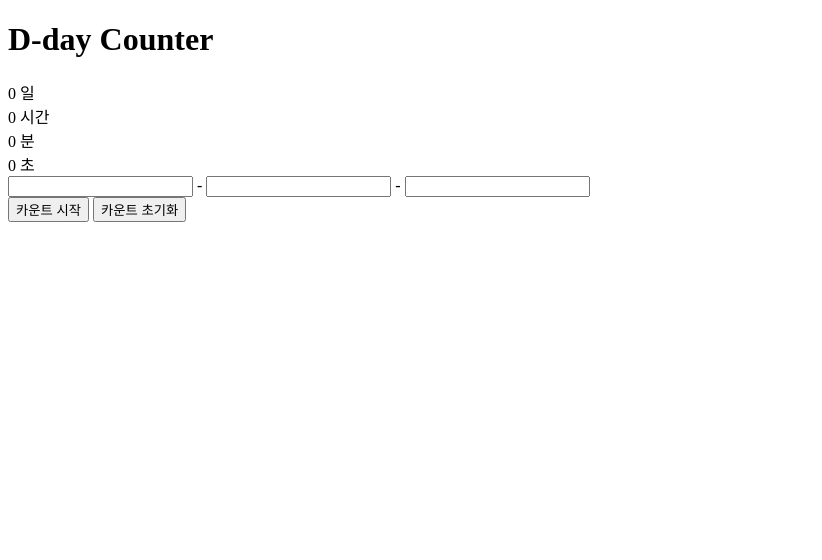
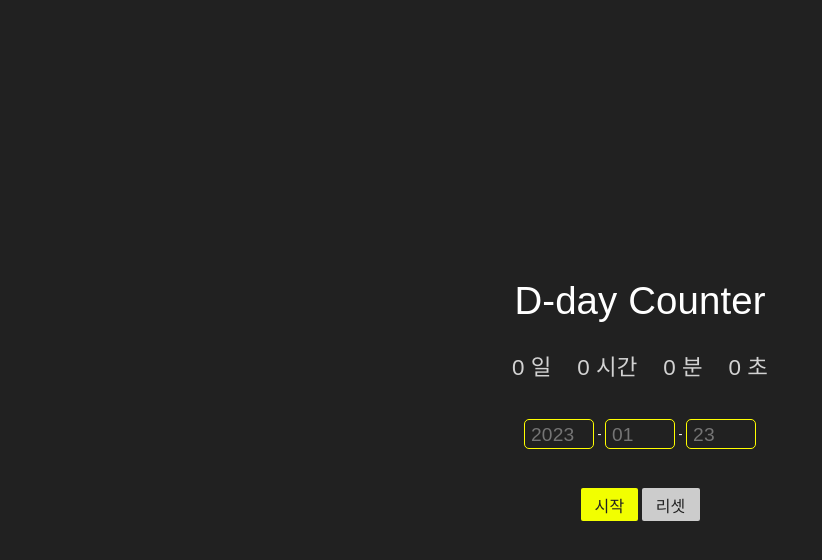
Before and after one commit to inusneo/D-Day, a plain HTML site: page index.html in a window 1280 px wide. Shown: the whole page, without its empty margins (0-822 px from the left). Drawn offline with Linux system fonts and the light colour scheme.

Commit message:
[edit] html, css

```diff
--- a/index.html
+++ b/index.html
@@ -5,10 +5,12 @@
   <meta http-equiv="X-UA-Compatible" content="IE=edge">
   <meta name="viewport" content="width=device-width, initial-scale=1.0">
   <title>D-day Counter</title>
+  <link rel="stylesheet" href="./main.css">
+  <script src="./script.js" defer></script>
 </head>
 <body>
-  <main>
-    <h1>D-day Counter</h1>
+  <main class="wrap">
+    <h1 class="title">D-day Counter</h1>
     <div class="container">
       <div class="box_day">
         <span id="days">0</span>
@@ -27,14 +29,14 @@
         <span>초</span>
       </div>
     </div>
-    <div id="boxInput">
-      <input type="number" size="5" maxlength="4" id="inputYear" class="input_year" title="카운트 할 연도 입력" required /> -
-      <input type="number" size="5" maxlength="2" id="inputMonth" class="input_month" title="카운트 할 월 입력" required /> -
-      <input type="number" size="5" maxlength="2" id="inputDate" class="input_Date" title="카운트 할 일 입력" required />
+    <div id="boxInput" class="box_input">
+      <input type="text" size="5" maxlength="4" id="inputYear" class="input_year" title="카운트 할 연도 입력" placeholder="2023" required />&nbsp;-&nbsp;
+      <input type="text" size="5" maxlength="2" id="inputMonth" class="input_month" title="카운트 할 월 입력" placeholder="01" required />&nbsp;-&nbsp;
+      <input type="text" size="5" maxlength="2" id="inputDate" class="input_Date" title="카운트 할 일 입력" placeholder="23" required />
     </div>
     <div class="box_btn">
-      <button type="button" id="btnCount" class="btn">카운트 시작</button>
-      <button type="button" id="btnReset" class="btn">카운트 초기화</button>
+      <button type="button" id="btnCount" class="btn btn_start">시작</button>
+      <button type="button" id="btnReset" class="btn btn_reset">리셋</button>
     </div>
   </main>
 </body>
--- a/main.css
+++ b/main.css
@@ -3,7 +3,7 @@
 /* reset */
 html,body{width:100%;height:100%}
 body,p,h1,h2,h3,h4,h5,h6,ul,ol,li,dl,dt,dd,table,th,td,form,fieldset,legend,input,textarea,button,select{margin:0;padding:0}
-body,input,textarea,select,button,table{font-family:'Pretendard', sans-serif;font-size:12px;font-weight:100;color:#fff;letter-spacing:0.01em}
+body,input,textarea,select,button,table{box-sizing:border-box;font-family:'Pretendard', sans-serif;font-size:12px;font-weight:100;color:#fff;letter-spacing:0.01em}
 body,h1,h2,h3,h4,h5,h6,th{font-weight:400}
 body{position:relative;background:#000;color:#fff;-webkit-text-size-adjust:none}
 img,fieldset{border:0}
@@ -18,3 +18,59 @@ button::-moz-focus-inner{padding:0;border:0}
 select{width:100%;height:100%;border:0;background:transparent;-webkit-appearance:none;vertical-align:top}
 input,textarea{width:100%;height:100%;-webkit-appearance:none;border:0;border-radius:0;background:none}
 .blind{overflow:hidden;position:absolute;top:0;left:0;width:1px;height:1px;font-size:1px;line-height:100px;white-space:nowrap}
+
+/* Contents */
+.wrap {
+  display: flex;
+  flex-direction: column;
+  justify-content: center;
+  align-items: center;
+  min-width: 320px;
+  height: 100%;
+  background-color: #212121;
+}
+.title {
+  margin-bottom: 2vw;
+  font-size: 2.4rem;
+}
+.container {
+  display: flex;
+  justify-content: center;
+  text-align: center;
+}
+.box_day {
+  opacity: 0.8;
+  margin-right: 2vw;
+  font-size: 1.4rem;
+}
+.box_day:last-child {
+  margin-right: 0;
+}
+.box_input {
+  display: flex;
+  justify-content: center;
+  margin: 3vw 0;
+  line-height: 30px;
+}
+input {
+  width: 70px;
+  height: 30px;
+  padding-top: 2px;
+  padding-left:6px;
+  border: 1px solid yellow;
+  border-radius: 5px;
+  font-size: 1.2rem;
+}
+.btn {
+  border-radius: 2px;
+  padding:5px 14px 4px;
+  color: #222;
+  font-size: 1rem;
+  cursor: pointer;
+}
+.btn_start {
+  background-color: rgb(242, 255, 0);
+}
+.btn_reset {
+  background-color: #ccc;
+}
```
